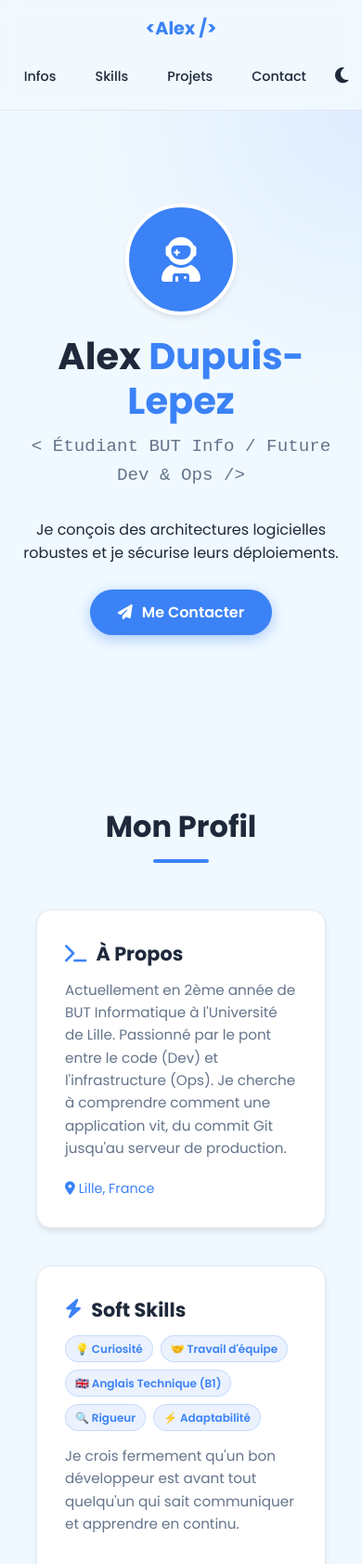
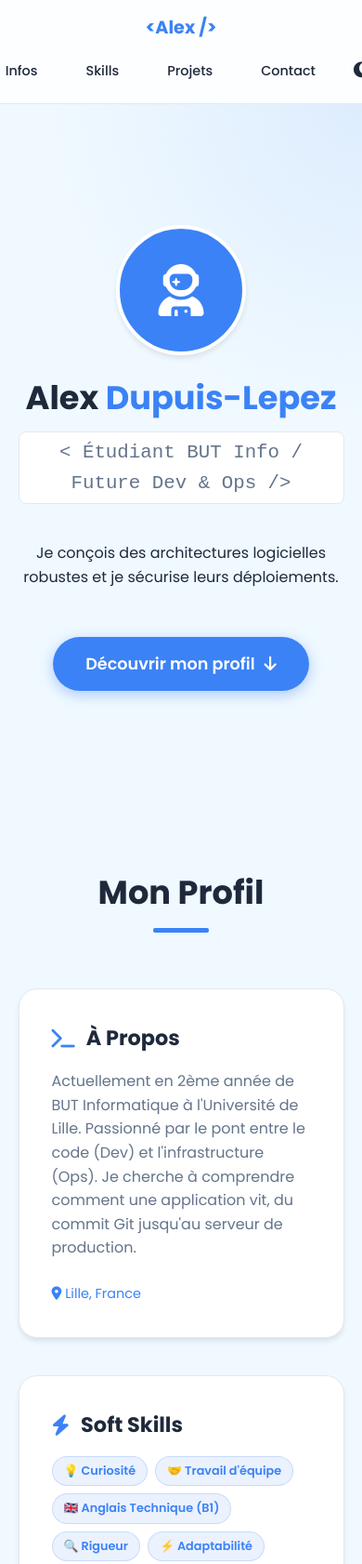
Before and after one commit to Alexdupuislepez/portfolio, a plain HTML site: page index.html in a window 390 px wide. Shown: the top 1682 px of the page at 93% size. Drawn offline with Linux system fonts and the light colour scheme.

Commit message:
Refactor styles and layout for better responsiveness
Adjusted styles for navbar, hero section, and buttons. Improved layout and responsiveness for various sections.

```diff
--- a/index.html
+++ b/index.html
@@ -20,6 +20,7 @@
             --text-secondary: #64748b;
             --border: #e2e8f0;
             --shadow: 0 4px 6px -1px rgba(0, 0, 0, 0.1);
+            --nav-height: 70px; /* Hauteur de la barre de nav */
         }
 
         /* Thème Sombre */
@@ -35,7 +36,12 @@
         }
 
         * { box-sizing: border-box; margin: 0; padding: 0; transition: background-color 0.3s, color 0.3s; }
-        html { scroll-behavior: smooth; }
+
+        /* Ajustement du scroll pour ne pas être caché par la navbar */
+        html {
+            scroll-behavior: smooth;
+            scroll-padding-top: var(--nav-height);
+        }
 
         body {
             font-family: 'Poppins', sans-serif;
@@ -51,14 +57,15 @@
         /* --- NAVIGATION --- */
         .navbar {
             display: flex; justify-content: space-between; align-items: center;
-            padding: 1rem 5%;
-            background: rgba(255, 255, 255, 0.1); /* Glass effect */
-            backdrop-filter: blur(10px);
+            padding: 0 5%;
+            height: var(--nav-height);
+            background: rgba(255, 255, 255, 0.8); /* Glass effect plus prononcé */
+            backdrop-filter: blur(12px);
             position: sticky; top: 0; z-index: 1000;
             border-bottom: 1px solid var(--border);
         }
 
-        [data-theme="dark"] .navbar { background: rgba(15, 23, 42, 0.7); }
+        [data-theme="dark"] .navbar { background: rgba(15, 23, 42, 0.8); }
 
         .logo { font-weight: 700; font-size: 1.2rem; color: var(--primary); }
 
@@ -71,113 +78,127 @@
         }
         .nav-links a:hover { background: var(--primary); color: white; }
 
-        /* Bouton Dark Mode */
         .theme-toggle {
             cursor: pointer; font-size: 1.2rem; color: var(--text-main);
             padding: 5px; border-radius: 50%;
         }
 
+        /* --- CONFIGURATION PLEIN ÉCRAN --- */
+        /* C'est ici que la magie opère */
+        .full-screen-section {
+            min-height: 100vh; /* Au moins 100% de la hauteur de l'écran */
+            display: flex;
+            flex-direction: column;
+            justify-content: center; /* Centre verticalement */
+            padding: 40px 10%; /* Marge interne */
+            position: relative;
+        }
+
         /* --- HERO SECTION --- */
         .hero {
-            text-align: center; padding: 100px 20px;
+            text-align: center;
+            /* Le min-height est géré par .full-screen-section */
             background: radial-gradient(circle at top right, rgba(59, 130, 246, 0.1), transparent 40%);
         }
 
         .profile-img {
-            width: 120px; height: 120px; border-radius: 50%;
-            background: var(--primary); margin: 0 auto 20px;
+            width: 140px; height: 140px; border-radius: 50%;
+            background: var(--primary); margin: 0 auto 25px;
             display: flex; align-items: center; justify-content: center;
-            color: white; font-size: 3rem; border: 4px solid var(--bg-card);
+            color: white; font-size: 3.5rem; border: 4px solid var(--bg-card);
             box-shadow: var(--shadow);
         }
 
-        .hero h1 { font-size: 2.5rem; font-weight: 800; margin-bottom: 10px; line-height: 1.2; }
+        .hero h1 { font-size: 3rem; font-weight: 800; margin-bottom: 15px; line-height: 1.2; }
         .hero span { color: var(--primary); }
 
-        /* Effet Machine à écrire */
         .typewriter {
             font-family: monospace; color: var(--text-secondary);
-            font-size: 1.2rem; margin-bottom: 30px; display: inline-block;
+            font-size: 1.3rem; margin-bottom: 40px; display: inline-block;
+            background: var(--bg-card); padding: 5px 15px; border-radius: 8px;
+            border: 1px solid var(--border);
         }
 
         .btn-cta {
             background: var(--primary); color: white;
-            padding: 12px 30px; border-radius: 50px; font-weight: 600;
+            padding: 15px 35px; border-radius: 50px; font-weight: 600;
             box-shadow: 0 4px 15px rgba(59, 130, 246, 0.4);
             display: inline-flex; align-items: center; gap: 10px;
+            font-size: 1.1rem;
         }
         .btn-cta:hover { transform: translateY(-3px); background: var(--primary-dark); }
 
-        /* --- SECTIONS COMMUNES --- */
-        .section { padding: 80px 10%; }
-        .section-title { text-align: center; margin-bottom: 50px; }
-        .section-title h2 { font-size: 2rem; font-weight: 700; margin-bottom: 10px; }
-        .section-title .bar { width: 60px; height: 4px; background: var(--primary); margin: 0 auto; border-radius: 2px; }
+        /* --- SECTIONS --- */
+        .section-title { text-align: center; margin-bottom: 60px; }
+        .section-title h2 { font-size: 2.2rem; font-weight: 700; margin-bottom: 10px; }
+        .section-title .bar { width: 60px; height: 5px; background: var(--primary); margin: 0 auto; border-radius: 2px; }
 
-        /* --- CARDS (Projets & Skills) --- */
-        .grid-2 { display: grid; grid-template-columns: repeat(auto-fit, minmax(350px, 1fr)); gap: 40px; }
-        .grid-3 { display: grid; grid-template-columns: repeat(auto-fit, minmax(300px, 1fr)); gap: 30px; }
+        /* --- CARDS & GRIDS --- */
+        .grid-2 { display: grid; grid-template-columns: repeat(auto-fit, minmax(400px, 1fr)); gap: 40px; }
+        .grid-3 { display: grid; grid-template-columns: repeat(auto-fit, minmax(320px, 1fr)); gap: 30px; }
 
         .card {
-            background: var(--bg-card); padding: 30px; border-radius: 16px;
+            background: var(--bg-card); padding: 35px; border-radius: 20px;
             border: 1px solid var(--border); box-shadow: var(--shadow);
             transition: transform 0.3s; display: flex; flex-direction: column;
         }
-        .card:hover { transform: translateY(-5px); border-color: var(--primary); }
+        .card:hover { transform: translateY(-7px); border-color: var(--primary); }
 
-        /* Badges Tech */
-        .tech-stack { display: flex; gap: 8px; flex-wrap: wrap; margin-bottom: 15px; }
+        .tech-stack { display: flex; gap: 8px; flex-wrap: wrap; margin-bottom: 20px; }
         .badge {
-            font-size: 0.75rem; padding: 4px 10px; border-radius: 20px;
+            font-size: 0.8rem; padding: 5px 12px; border-radius: 20px;
             background: rgba(59, 130, 246, 0.1); color: var(--primary);
             font-weight: 600; border: 1px solid rgba(59, 130, 246, 0.2);
         }
 
-        .card h3 { font-size: 1.3rem; margin-bottom: 10px; display: flex; align-items: center; gap: 10px; }
-        .card p { color: var(--text-secondary); font-size: 0.95rem; margin-bottom: 20px; flex-grow: 1; }
+        .card h3 { font-size: 1.4rem; margin-bottom: 15px; display: flex; align-items: center; gap: 12px; }
+        .card p { color: var(--text-secondary); font-size: 1rem; margin-bottom: 25px; flex-grow: 1; }
 
         .btn-link {
             color: var(--primary); font-weight: 600; margin-top: auto;
-            display: flex; align-items: center; gap: 5px;
+            display: flex; align-items: center; gap: 5px; font-size: 0.95rem;
         }
         .btn-link:hover { text-decoration: underline; }
 
         /* --- SKILLS --- */
-        .skill-group { margin-bottom: 20px; }
-        .skill-group h4 { margin-bottom: 10px; font-size: 1rem; color: var(--text-main); }
+        .skill-group { margin-bottom: 25px; }
+        .skill-group h4 { margin-bottom: 8px; font-size: 1rem; color: var(--text-main); }
         .progress-bar {
-            width: 100%; height: 8px; background: var(--border);
+            width: 100%; height: 10px; background: var(--border);
             border-radius: 10px; overflow: hidden;
         }
         .progress-fill { height: 100%; background: var(--primary); border-radius: 10px; }
 
-        /* --- TIMELINE (Experience) --- */
+        /* --- TIMELINE --- */
         .timeline-item {
-            background: var(--bg-card); padding: 20px; border-radius: 12px;
-            border-left: 4px solid var(--primary); margin-bottom: 20px;
+            background: var(--bg-card); padding: 25px; border-radius: 15px;
+            border-left: 5px solid var(--primary); margin-bottom: 20px;
             box-shadow: var(--shadow);
         }
-        .date { font-size: 0.85rem; color: var(--primary); font-weight: 600; text-transform: uppercase; }
+        .date { font-size: 0.9rem; color: var(--primary); font-weight: 700; text-transform: uppercase; }
 
         /* --- FOOTER --- */
+        /* Le footer ne fait pas 100vh, il reste compact en bas */
         .footer {
-            background: var(--bg-card); padding: 50px 20px; text-align: center;
+            background: var(--bg-card); padding: 60px 20px; text-align: center;
             border-top: 1px solid var(--border);
         }
-        .social-links { display: flex; justify-content: center; gap: 20px; margin: 20px 0; }
+        .social-links { display: flex; justify-content: center; gap: 25px; margin: 30px 0; }
         .social-icon {
-            width: 40px; height: 40px; border-radius: 50%;
+            width: 50px; height: 50px; border-radius: 50%;
             background: var(--bg-body); color: var(--text-main);
             display: flex; align-items: center; justify-content: center;
-            font-size: 1.2rem; transition: 0.3s; border: 1px solid var(--border);
+            font-size: 1.4rem; transition: 0.3s; border: 1px solid var(--border);
         }
-        .social-icon:hover { background: var(--primary); color: white; border-color: var(--primary); }
+        .social-icon:hover { background: var(--primary); color: white; border-color: var(--primary); transform: translateY(-3px); }
 
-        /* MOBILE */
-        @media (max-width: 768px) {
-            .navbar { flex-direction: column; gap: 15px; }
-            .nav-links { font-size: 0.8rem; gap: 10px; }
-            .grid-2 { grid-template-columns: 1fr; }
+        /* MOBILE RESPONSIVE */
+        @media (max-width: 900px) {
+            .navbar { flex-direction: column; height: auto; padding: 15px; gap: 10px; }
+            .full-screen-section { min-height: auto; padding: 60px 5%; } /* Sur mobile, on enlève le 100vh forcé pour éviter les bugs de scroll */
+            .hero { min-height: 90vh; } /* Le Hero reste grand sur mobile */
+            .grid-2, .grid-3 { grid-template-columns: 1fr; }
+            .hero h1 { font-size: 2.2rem; }
         }
     </style>
 </head>
@@ -196,19 +217,22 @@
         </div>
     </nav>
 
-    <section class="hero">
+    <section class="hero full-screen-section">
         <div class="profile-img"><i class="fas fa-user-astronaut"></i></div>
         <h1>Alex <span>Dupuis-Lepez</span></h1>
         <div class="typewriter">&lt; Étudiant BUT Info / Future Dev & Ops /&gt;</div>
-        <br>
-        <p>Je conçois des architectures logicielles robustes et je sécurise leurs déploiements.</p>
-        <br>
-        <a href="#contact" class="btn-cta">
-            <i class="fas fa-paper-plane"></i> Me Contacter
-        </a>
+        <div>
+            <p style="max-width: 600px; margin: 0 auto;">Je conçois des architectures logicielles robustes et je sécurise leurs déploiements.</p>
+        </div>
+        <br><br>
+        <div>
+            <a href="#about" class="btn-cta">
+                Découvrir mon profil <i class="fas fa-arrow-down"></i>
+            </a>
+        </div>
     </section>
 
-    <section id="about" class="section">
+    <section id="about" class="full-screen-section" style="background-color: var(--bg-body)">
         <div class="section-title">
             <h2>Mon Profil</h2>
             <div class="bar"></div>
@@ -239,7 +263,7 @@
         </div>
     </section>
 
-    <section id="skills" class="section">
+    <section id="skills" class="full-screen-section">
         <div class="section-title">
             <h2>Compétences Techniques</h2>
             <div class="bar"></div>
@@ -290,7 +314,7 @@
         </div>
     </section>
 
-    <section id="projects" class="section">
+    <section id="projects" class="full-screen-section" style="background-color: var(--bg-body)">
         <div class="section-title">
             <h2>Projets Récents</h2>
             <div class="bar"></div>
@@ -357,7 +381,6 @@
         const body = document.body;
         const icon = document.getElementById('theme-icon');
 
-        // Vérifier si un thème est déjà sauvegardé
         const currentTheme = localStorage.getItem('theme');
         if (currentTheme) {
             body.setAttribute('data-theme', currentTheme);
```
